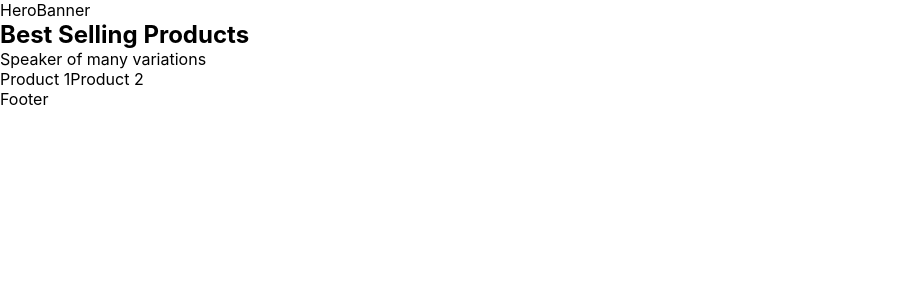
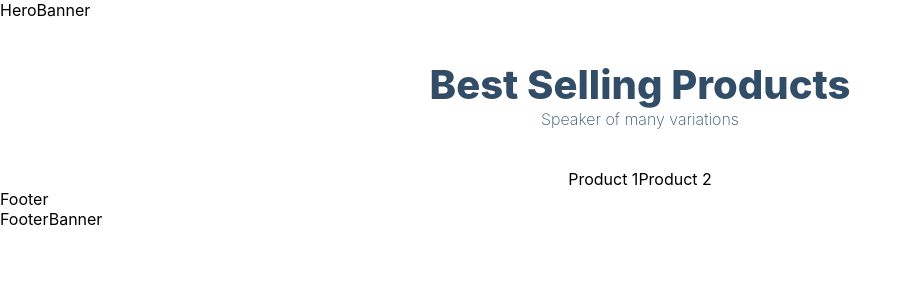
Before and after one commit to julian-c-dev/REACT__e-commerce, a Next.js app: page / in a window 1280 px wide. Shown: the top 300 px of the page, without its empty margins (0-911 px from the left). Built offline with nearby package versions, Linux system fonts and the light colour scheme.

Commit message:
Add basic structure at index.js; Add Components files;

```diff
--- /dev/null
+++ b/components/Cart.jsx
@@ -0,0 +1,7 @@
+import React from "react";
+
+const Cart = () => {
+  return <div>Cart</div>;
+};
+
+export default Cart;
--- /dev/null
+++ b/components/Footer.jsx
@@ -0,0 +1,7 @@
+import React from "react";
+
+const Footer = () => {
+  return <div>Footer</div>;
+};
+
+export default Footer;
--- /dev/null
+++ b/components/FooterBanner.jsx
@@ -0,0 +1,7 @@
+import React from "react";
+
+const FooterBanner = () => {
+  return <div>FooterBanner</div>;
+};
+
+export default FooterBanner;
--- /dev/null
+++ b/components/HeroBanner.jsx
@@ -0,0 +1,7 @@
+import React from "react";
+
+const HeroBanner = () => {
+  return <div>HeroBanner</div>;
+};
+
+export default HeroBanner;
--- /dev/null
+++ b/components/Layout.jsx
@@ -0,0 +1,7 @@
+import React from "react";
+
+const Layout = () => {
+  return <div>Layout</div>;
+};
+
+export default Layout;
--- /dev/null
+++ b/components/Navbar.jsx
@@ -0,0 +1,7 @@
+import React from "react";
+
+const Navbar = () => {
+  return <div>Navbar</div>;
+};
+
+export default Navbar;
--- /dev/null
+++ b/components/Product.jsx
@@ -0,0 +1,7 @@
+import React from "react";
+
+const Product = () => {
+  return <div>Product</div>;
+};
+
+export default Product;
--- /dev/null
+++ b/components/index.js
@@ -0,0 +1,7 @@
+export { default as Footer } from "./Footer";
+export { default as Layout } from "./Layout";
+export { default as FooterBanner } from "./FooterBanner";
+export { default as Cart } from "./Cart";
+export { default as HeroBanner } from "./HeroBanner";
+export { default as Navbar } from "./Navbar";
+export { default as Product } from "./Product";
--- a/pages/index.js
+++ b/pages/index.js
@@ -1,15 +1,26 @@
 import React from "react";
+import {
+  Product,
+  FooterBanner,
+  HeroBanner,
+  Layout,
+  Navbar,
+  Cart,
+} from "../components";
 
 const Home = () => {
   return (
     <>
-      HeroBanner
-      <div>
+      <HeroBanner />
+      <div className="products-heading">
         <h2>Best Selling Products</h2>
         <p>Speaker of many variations</p>
       </div>
-      <div>{["Product 1", "Product 2"].map((product) => product)}</div>
+      <div className="products-container">
+        {["Product 1", "Product 2"].map((product) => product)}
+      </div>
       Footer
+      <FooterBanner />
     </>
   );
 };
```
Also changed, not shown: pages/_app.js (+5 -3 lines), .babelrc.
